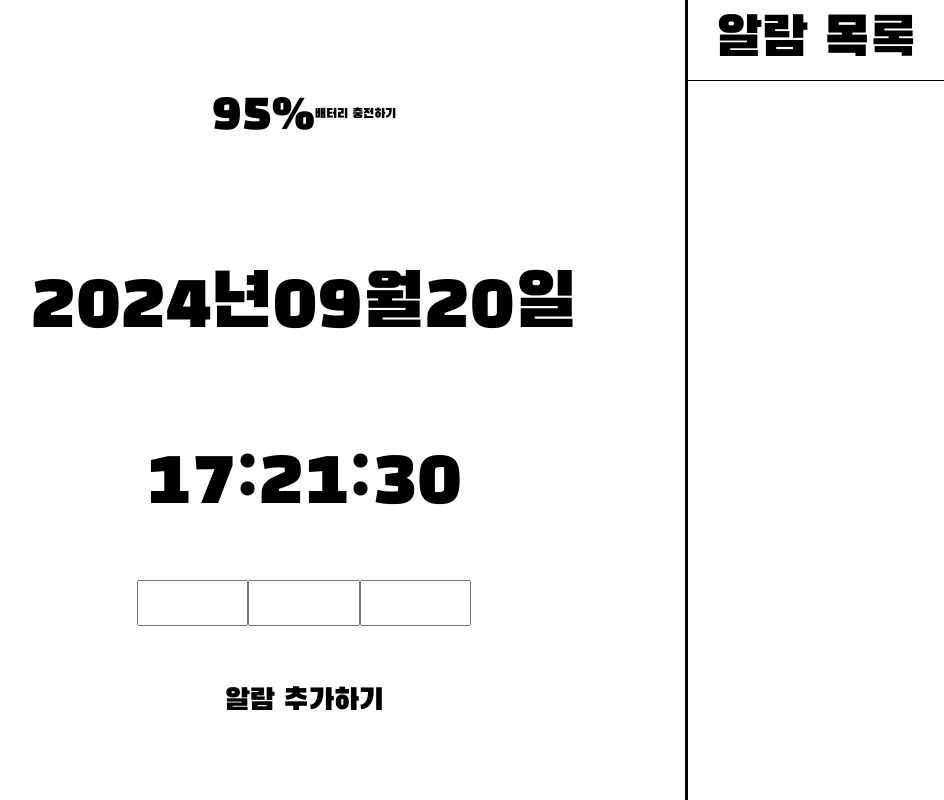
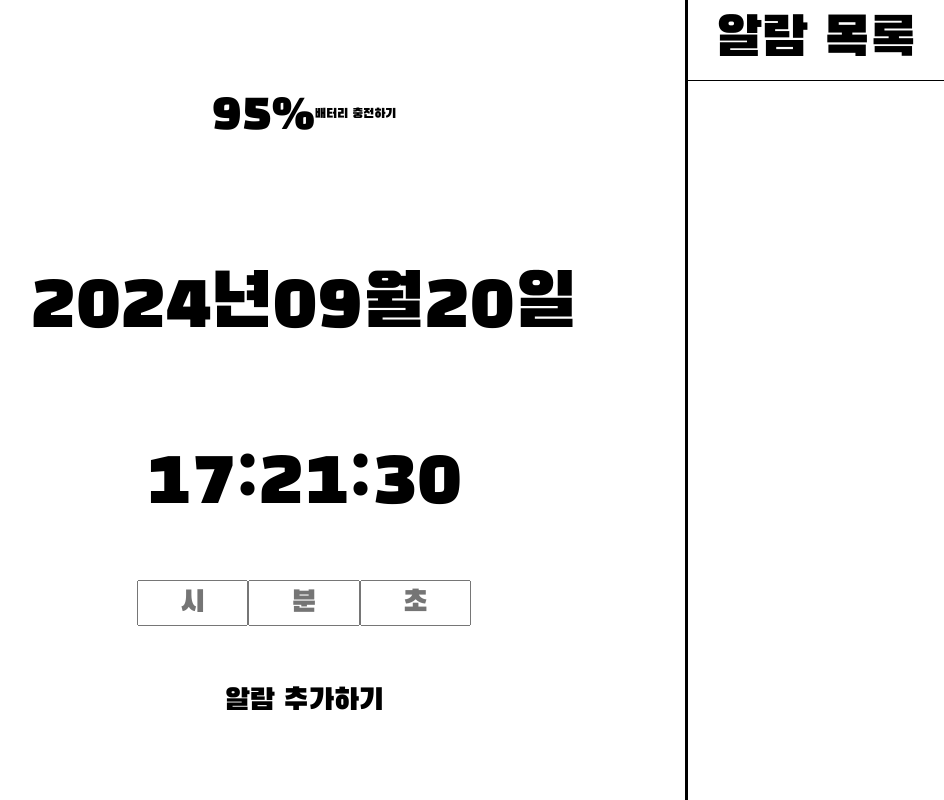
Before and after one commit to dmsdnWkd1234/commento, a plain HTML site: page thirdWeek/timer/timer.html in a window 1280 px wide. Shown: the whole page, without its empty margins (336-1280 px from the left). Drawn offline with Linux system fonts and the light colour scheme.

Commit message:
자잘한 기능 추가

```diff
--- a/thirdWeek/timer/timer.html
+++ b/thirdWeek/timer/timer.html
@@ -18,9 +18,9 @@
                 <div class="current-time"></div>
             </section>
             <section class="menu-section">
-                <input class="time-input hour" type="number" />
-                <input class="time-input min" type="number" />
-                <input class="time-input sec" type="number" />
+                <input class="time-input hour" type="number" placeholder="시" />
+                <input class="time-input min" type="number" placeholder="분" />
+                <input class="time-input sec" type="number" placeholder="초" />
             </section>
             <button class="alarm-btn">알람 추가하기</button>
         </main>
--- a/thirdWeek/timer/timer.js
+++ b/thirdWeek/timer/timer.js
@@ -74,16 +74,13 @@ const addAlarm = () => {
         const min = document.querySelector('.min').value;
         const sec = document.querySelector('.sec').value;
 
-        if (!hour || !min || !sec) return; // 모든 값이 입력되었는지 확인
+        if (!hour || !min || !sec) return;
 
-        // 시/분/초 값을 객체로 만들어 배열에 추가
-        const alarmTime = { id: Date.now(), hour, min, sec }; // 고유 ID 부여
+        const alarmTime = { id: Date.now(), hour, min, sec };
         alarms.push(alarmTime);
 
-        // 알람 목록 갱신
         renderAlarms();
 
-        // 입력값 초기화
         document.querySelector('.hour').value = '';
         document.querySelector('.min').value = '';
         document.querySelector('.sec').value = '';
@@ -92,7 +89,6 @@ const addAlarm = () => {
     }
 };
 
-// 알람 목록을 출력하는 함수
 const renderAlarms = () => {
     const alarmList = document.querySelector('.alarm-list');
     alarmList.innerHTML = alarms
```
